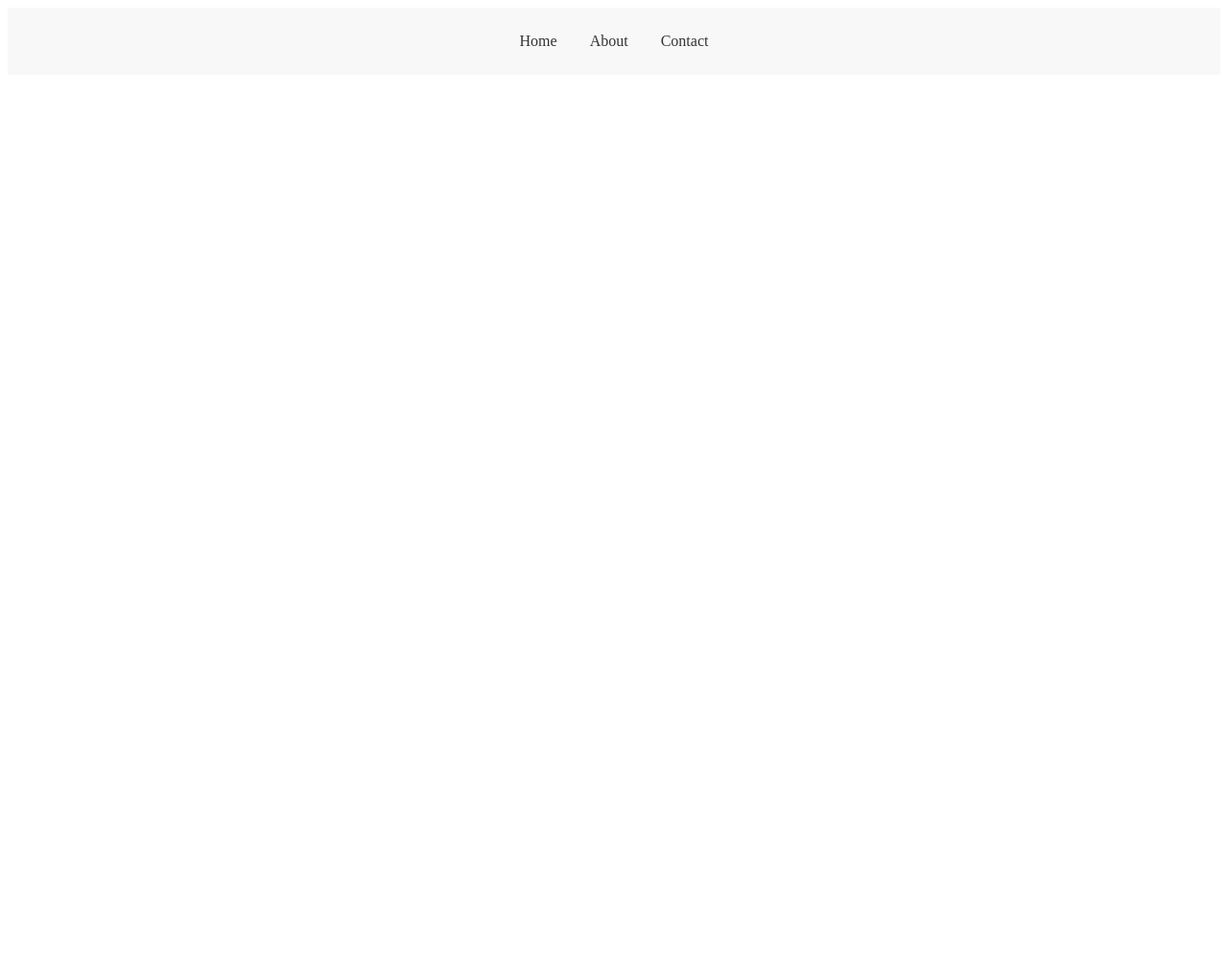
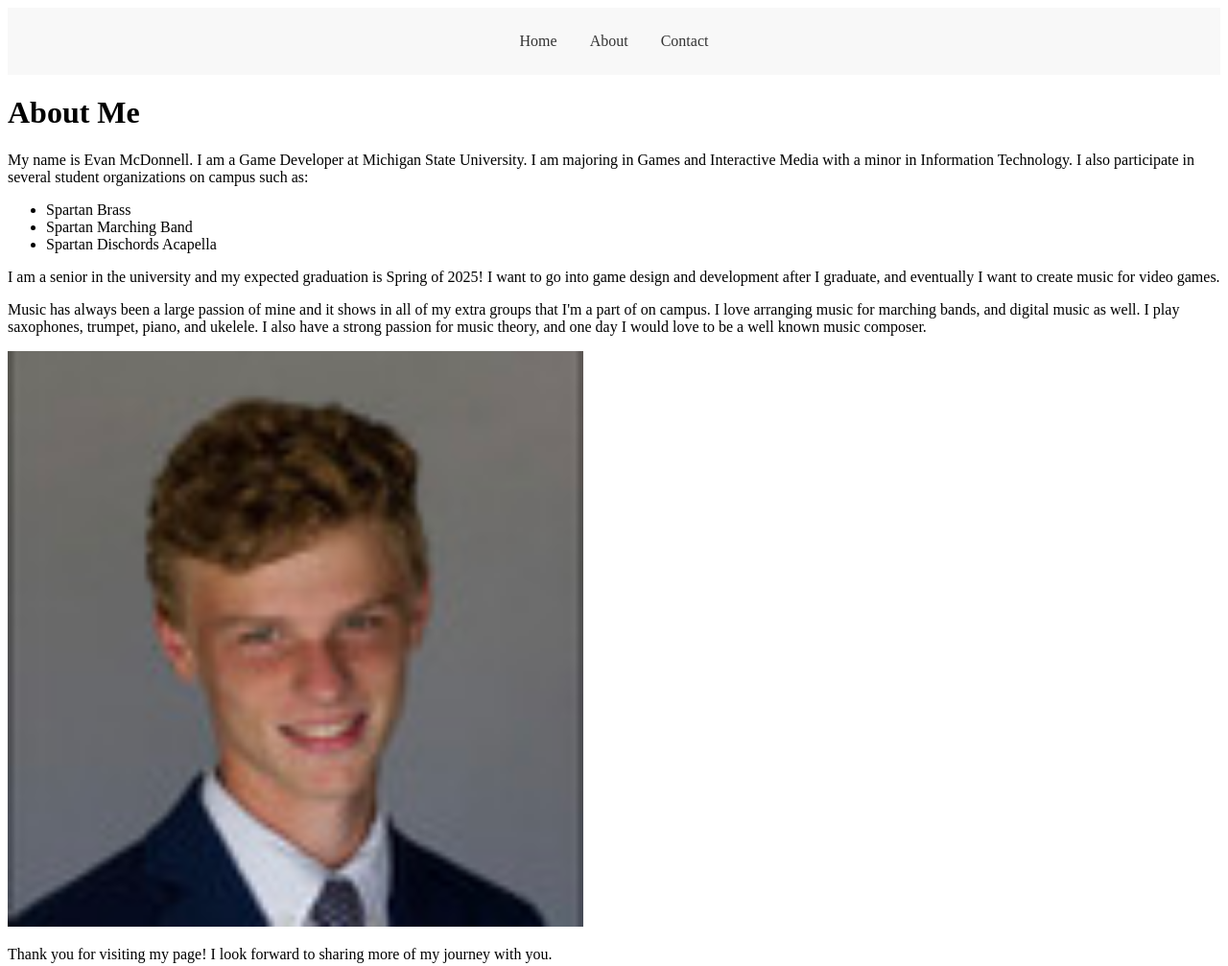
Before and after one commit to EvanMcD02/mi349_blog, a plain HTML site: page about.html in a window 1280 px wide. Shown: the whole page at 96% size. Before the commit the page ends 800 px from the top, so only its background shows below. Drawn offline with Linux system fonts and the light colour scheme.

Commit message:
added content to about section

```diff
--- a/about.html
+++ b/about.html
@@ -16,6 +16,29 @@
             </ul>
         </nav>
     </header>
+    <main>
+        <h1>About Me</h1>
+
+        <p>My name is Evan McDonnell. I am a Game Developer at Michigan State University.
+            I am majoring in Games and Interactive Media with a minor in Information Technology.
+            I also participate in several student organizations on campus such as:</p>
+        <ul>
+            <li>Spartan Brass</li>
+            <li>Spartan Marching Band</li>
+            <li>Spartan Dischords Acapella</li>
+        </ul>
+        <p>I am a senior in the university and my expected graduation is Spring of 2025!
+            I want to go into game design and development after I graduate, and eventually I want to create music for video games.</p>
+        <p>Music has always been a large passion of mine and it shows in all of my extra groups that I'm a part of on campus. I love arranging music
+            for marching bands, and digital music as well. I play saxophones, trumpet,
+            piano, and ukelele. I also have a strong passion for music theory,
+        and one day I would love to be a well known music composer. </p>
+
+        <img src="images/me.jpg" alt="Evan McDonnell - Games and Interactive Media" width="600">
+
+        <p>Thank you for visiting my page! I look forward to sharing more of my journey with you.</p>
+    </main>
+
 
     <!-- Your page content goes here -->
 
```
Also changed, not shown: images/me.jpg (added).
